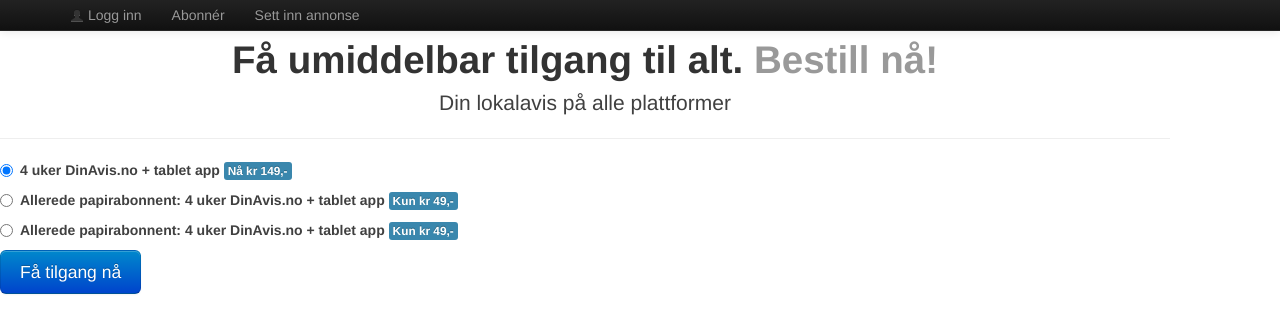
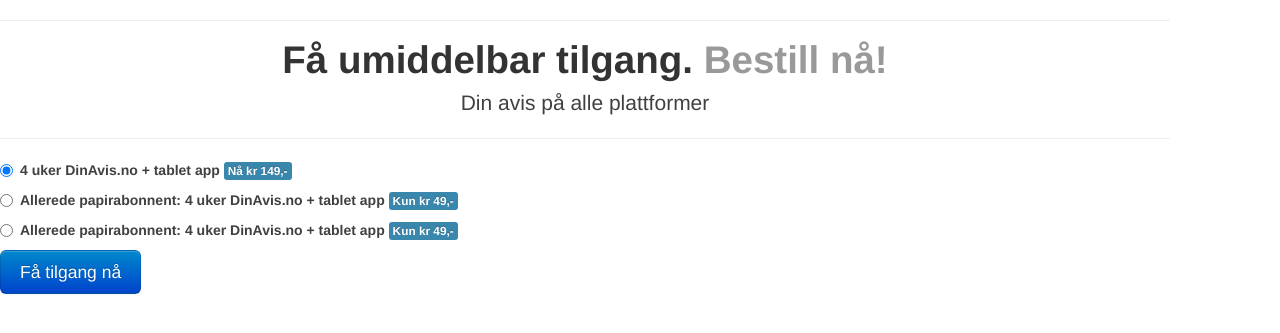
Before and after one commit to front/nb, a Jekyll site: the page buy.html, which Jekyll copies as it is, in a window 1280 px wide. Shown: the top 333 px of the page. Built offline with Jekyll 4.4.1, drawn with Linux system fonts in a browser that asks for light colours; nearby versions of some CDN libraries.

Commit message:
buy links

```diff
--- a/buy.html
+++ b/buy.html
@@ -27,31 +27,6 @@
 
     <body>
 
-      <div class="navbar navbar-inverse navbar-fixed-top">
-        <div class="navbar-inner">
-          <div class="container">
-            <a class="btn btn-navbar" data-toggle="collapse" data-target=".nav-collapse">
-              <span class="icon-bar"></span>
-              <span class="icon-bar"></span>
-              <span class="icon-bar"></span>
-            </a>
-            <a class="visible-phone mobile-logo" href="#"><img src="img/assets/logo-varingen-mobile.gif" width="85" /></a>
-            <div class="nav-collapse collapse">
-              <ul class="nav">
-                <li class=""><a href="#"><i class="icon-user"></i> Logg inn</a></li>
-                <li><a href="#about">Abonnér</a></li>
-                <li><a href="#contact">Sett inn annonse</a></li>
-              </ul>
-            </div><!--/.nav-collapse -->
-          </div>
-        </div>
-      </div>
-
-
-
-
-
-
       <div class="container">
 
         <div class="main">
@@ -59,8 +34,8 @@
           <hr>
 
           <div class="featurette center">
-            <h1 class="featurette-heading">Få umiddelbar tilgang til alt. <span class="muted">Bestill nå!</span></h1>
-            <p class="lead">Din lokalavis på alle plattformer</p>
+            <h1 class="featurette-heading">Få umiddelbar tilgang. <span class="muted">Bestill nå!</span></h1>
+            <p class="lead">Din avis på alle plattformer</p>
           </div>
 
           <hr>
--- a/news-n.html
+++ b/news-n.html
@@ -8,10 +8,10 @@
     <div class="row ">
         <div class="large-4 columns">
             <article class="story-promo">
-                <a href="story-n.html">
+                <a href="buy.html">
                 <img alt="" src="http://gfx.dagbladet.no/labrador/268/268661/26866122/jpg/active/646x270.jpg">
                 <header>
-                    <h1 class="title">- Jeg har egentlig ikke vært meg selv på tre-fire år</h1>
+                    <h1 class="title"><span class="label">Betalt </span> Jeg har egentlig ikke vært meg selv på tre-fire år</h1>
                     <p class="lead">Temperamentet er en styrke, mener Tom Nordlie.</p>
                 </header>
                 </a>
```
